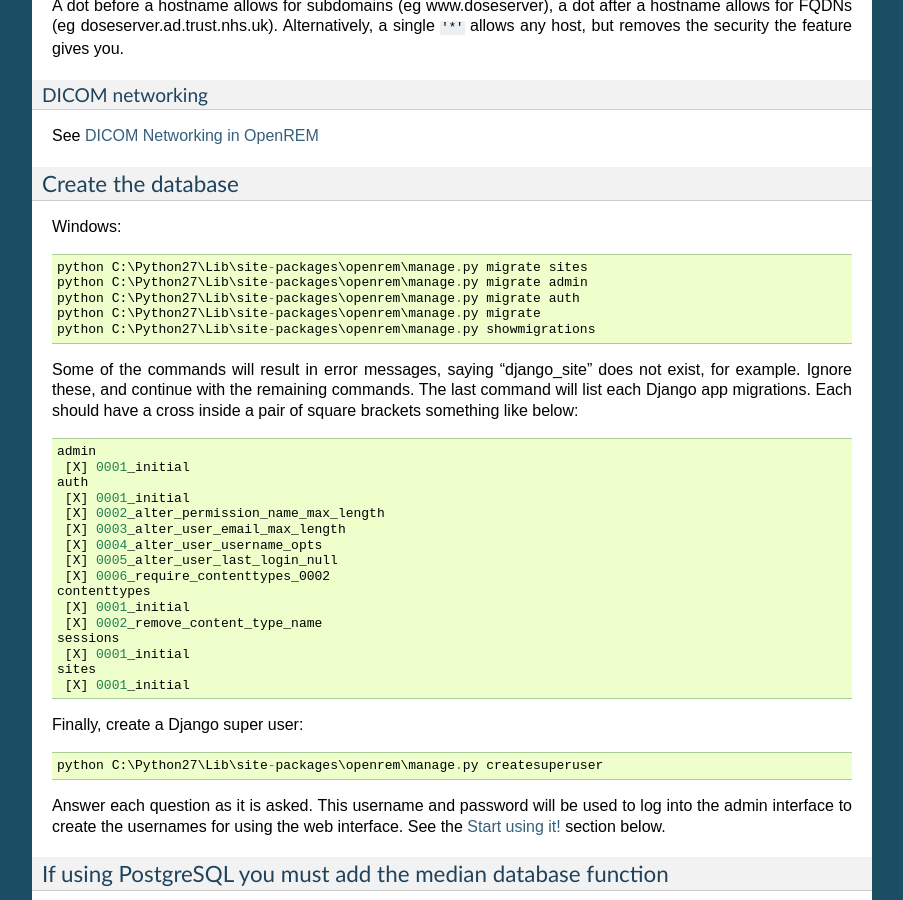
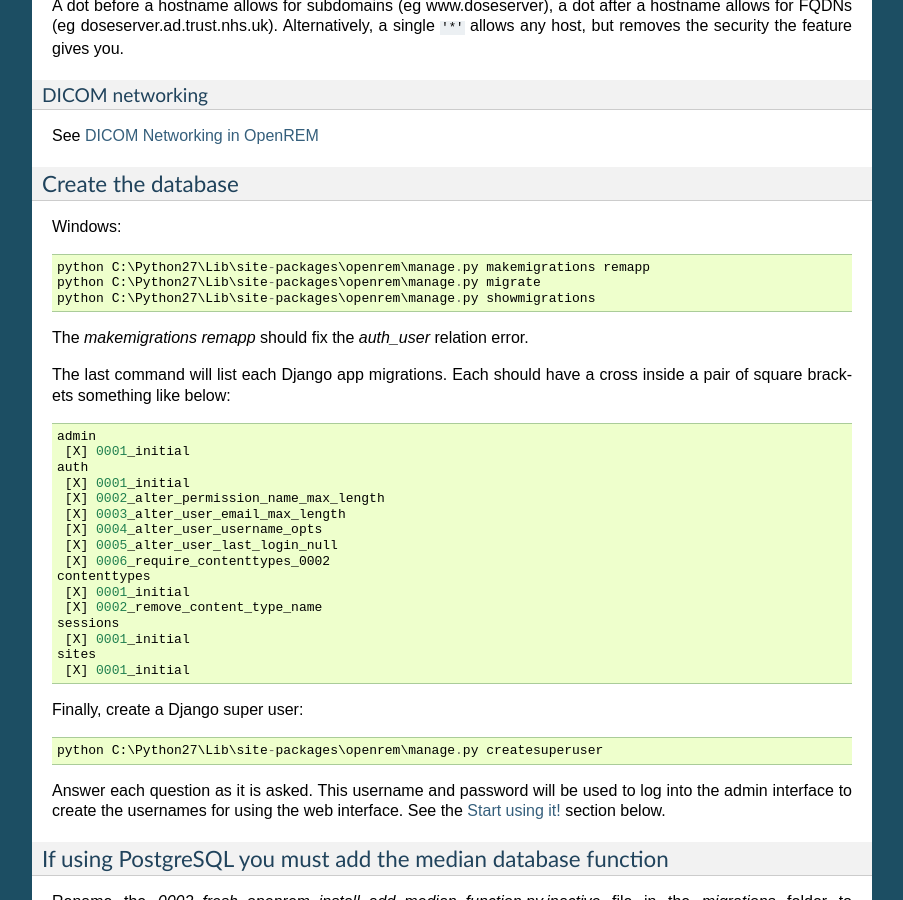
Before and after one commit to ckswilliams/modOpenREM, a Sphinx documentation site: the page built from docs/install.rst, in a window 1280 px wide and 900 px high, scrolled down 3846 px. Shown: the whole window, without its empty margins (198-1101 px from the left). Built offline with Sphinx 7.4.7, drawn with Linux system fonts in a browser that asks for light colours.

Commit message:
Non-tested potential fix for initial install errors. Will test next.

```diff
--- a/docs/install.rst
+++ b/docs/install.rst
@@ -224,15 +224,13 @@ Create the database
 
 Windows::
 
-    python C:\Python27\Lib\site-packages\openrem\manage.py migrate sites
-    python C:\Python27\Lib\site-packages\openrem\manage.py migrate admin
-    python C:\Python27\Lib\site-packages\openrem\manage.py migrate auth
+    python C:\Python27\Lib\site-packages\openrem\manage.py makemigrations remapp
     python C:\Python27\Lib\site-packages\openrem\manage.py migrate
     python C:\Python27\Lib\site-packages\openrem\manage.py showmigrations
 
-Some of the commands will result in error messages, saying "django_site" does not
-exist, for example. Ignore these, and continue with the remaining commands. The
-last command will list each Django app migrations. Each should have a cross inside
+The `makemigrations remapp` should fix the `auth_user` relation error.
+
+The last command will list each Django app migrations. Each should have a cross inside
 a pair of square brackets something like below::
 
     admin
```
